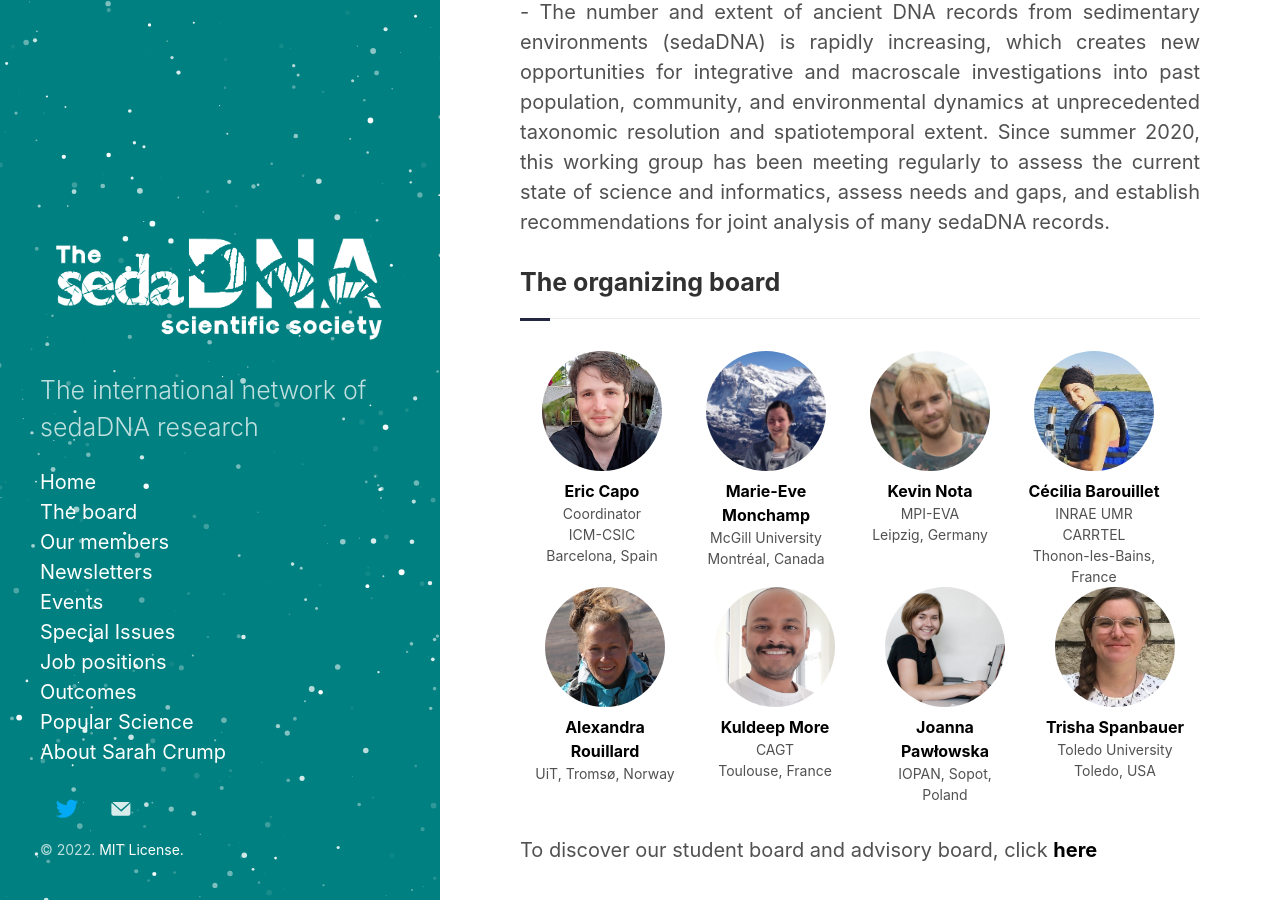
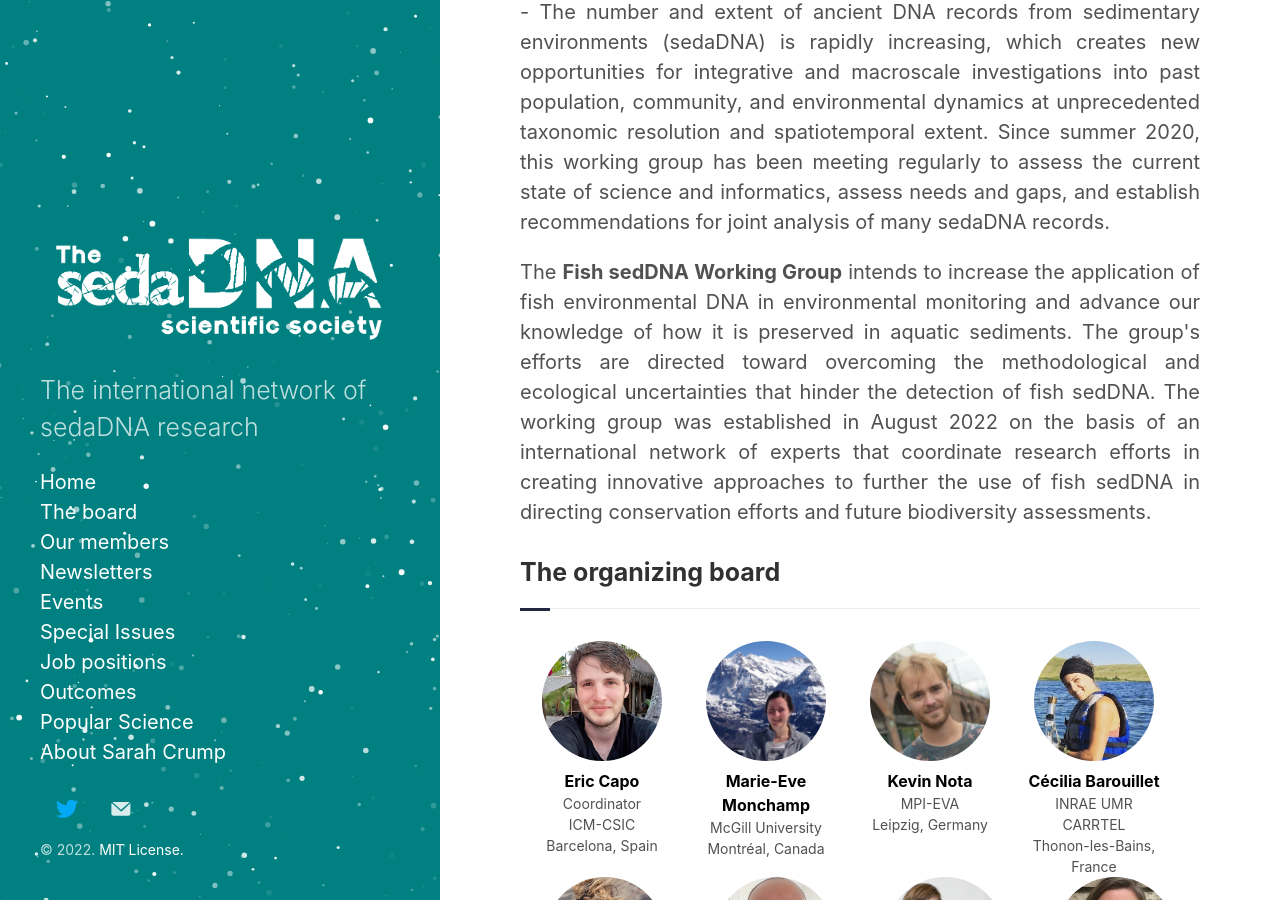
Before and after one commit to sedadna/sedadna.github.io, a Jekyll site: the page built from index.html, in a window 1280 px wide and 900 px high, scrolled down 1842 px. Built offline with Jekyll 4.4.1, drawn with Linux system fonts in a browser that asks for light colours; the list of posts is cut into pages by our own code.

Commit message:
Update index.html

```diff
--- a/index.html
+++ b/index.html
@@ -20,7 +20,7 @@ layout: category
 <p> The <a href="https://pastglobalchanges.org/science/wg/paleoecogen" target="_blank"><b>PAGES PaleoEcoGen Working Group</b></a> named 'Unlocking the power of ancient environmental DNA to understand past ecological trends' aims to exploit emerging ancient eDNA tools to advance our knowledge of critical transitions in Earth’s Quaternary history. To this end, PaleoEcoGen, launched in August 2021, wants to stimulate and enhance international ancient eDNA research by organising topical workshops to discuss new methodologies in the field (including synthetic analyses and modelling approaches), and to coordinate research efforts for bigger picture analyses that, ultimately, will help to inform conservation efforts and future biodiversity assessments.</p>
 <p> The <a href="https://sedadna.github.io/category/african-wg.html" target="_blank"><b>African sedaDNA Working Group</b></a> was created in June 2021 to encourage African researchers to engage and lead sedaDNA research. We want to provide access to information, technical support and expertise, as well as facilitate exchange of students and researchers between research groups within the sedaDNA scientific society. The ultimate goal of this initiative is to empower African researchers so they can play a central role in African lakes sedaDNA research in the near future.</p>
 <p> The <a href="https://www.neotomadb.org/news/157891" target="_blank"><b>Ancient Environmental DNA Cyberinfrastructure Working Group</b></a> - The number and extent of ancient DNA records from sedimentary environments (sedaDNA) is rapidly increasing, which creates new opportunities for integrative and macroscale investigations into past population, community, and environmental dynamics at unprecedented taxonomic resolution and spatiotemporal extent.  Since summer 2020, this working group has been meeting regularly to assess the current state of science and informatics, assess needs and gaps, and establish recommendations for joint analysis of many sedaDNA records.</p>
-
+<p> The <b>Fish sedDNA Working Group</b> intends to increase the application of fish environmental DNA in environmental monitoring and advance our knowledge of how it is preserved in aquatic sediments. The group's efforts are directed toward overcoming the methodological and ecological uncertainties that hinder the detection of fish sedDNA. The working group was established in August 2022 on the basis of an international network of experts that coordinate research efforts in creating innovative approaches to further the use of fish sedDNA in directing conservation efforts and future biodiversity assessments.</p>
 </div>
 
 
```
